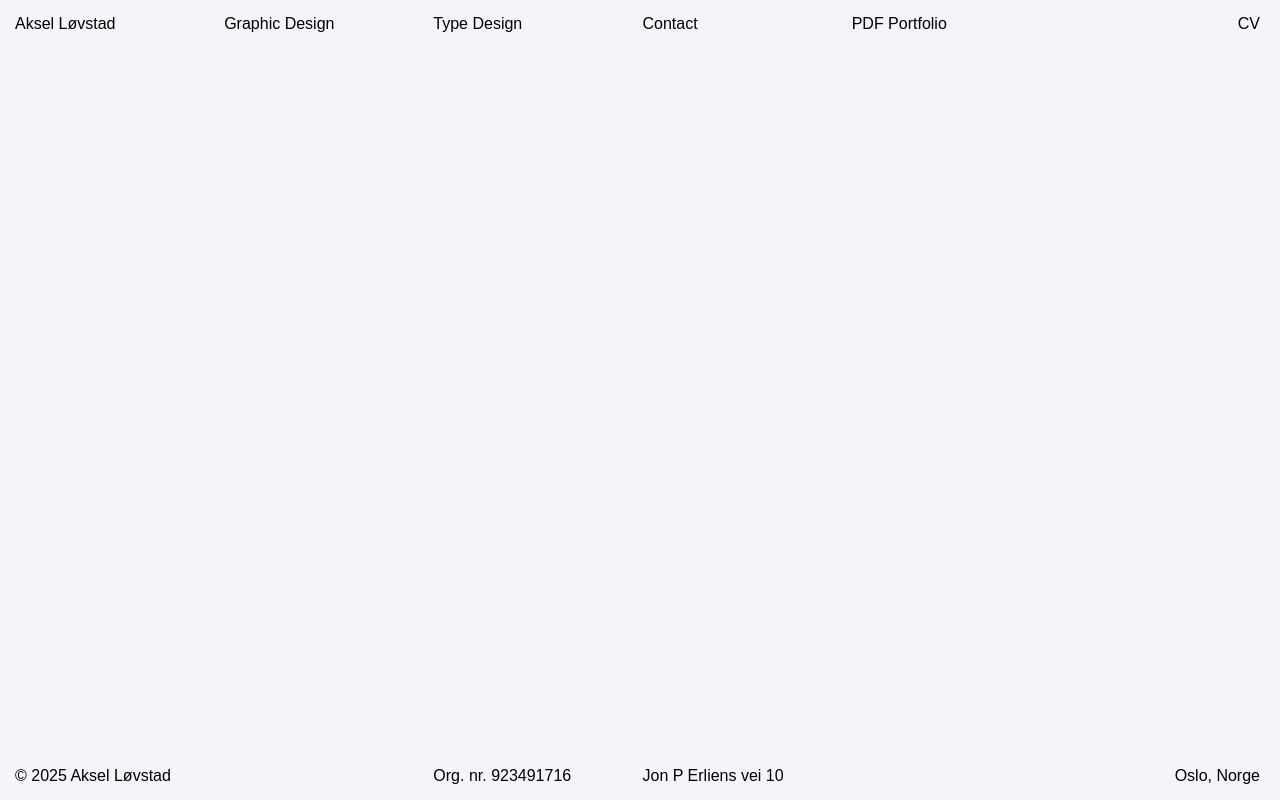
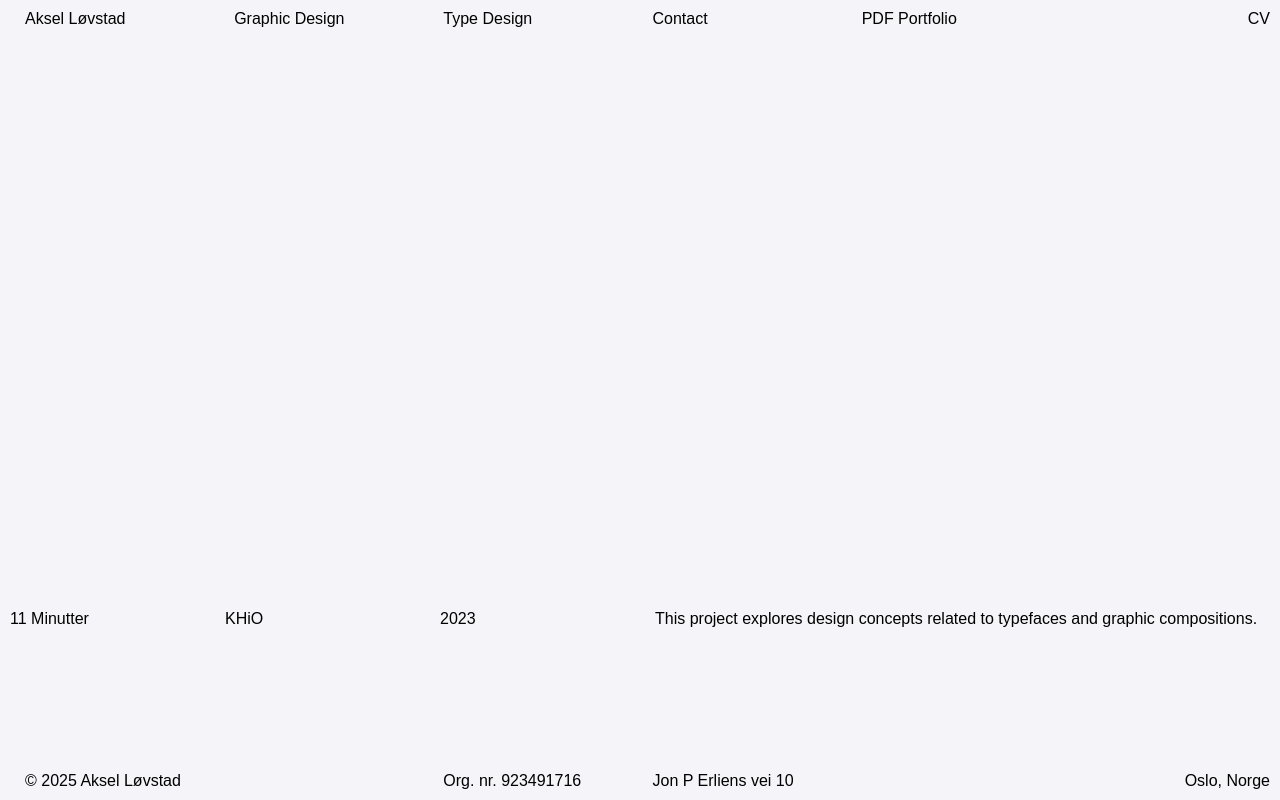
Before and after one commit to aksellovstad/aksellovstad.no, a plain HTML site: page index.html in a window 1280 px wide. Drawn offline with Linux system fonts and the light colour scheme.

Commit message:
Padding and description

```diff
--- a/index.html
+++ b/index.html
@@ -8,21 +8,22 @@
         body {
             font-family: sans-serif;
             margin: 0;
-            padding: 5px; /* Equal padding on all sides */
+            padding: 5px;
             padding-right: 30px;
-            box-sizing: border-box; /* Include padding in width/height calculations */
+            box-sizing: border-box;
             position: relative;
             min-height: 100vh;
             background-color: #f4f4f9;
             user-select: none;
             display: flex;
             flex-direction: column;
-            justify-content: space-between; /* Ensure content is spaced out correctly */
-            overflow: hidden; /* Prevent scrolling in both directions */
+            justify-content: space-between;
+            overflow: hidden;
         }
 
+        /* Header section */
         header {
-            padding: 10px;
+            padding: 5px 20px; /* Added left padding here */
             color: #000;
             text-align: left;
             width: 100%;
@@ -31,7 +32,7 @@
             grid-template-columns: repeat(6, 1fr);
             gap: 10px;
             background: none;
-            position: sticky; /* Header sticks at the top */
+            position: sticky;
             top: 0;
         }
 
@@ -40,11 +41,12 @@
         }
 
         header p:nth-child(6) {
-            text-align: right; /* Right-align the last column */
+            text-align: right;
         }
 
+        /* Footer section */
         footer {
-            padding: 10px;
+            padding: 5px 20px; /* Added left padding here */
             color: #000;
             text-align: left;
             width: 100%;
@@ -53,7 +55,7 @@
             grid-template-columns: repeat(6, 1fr);
             gap: 10px;
             background: none;
-            margin-top: auto; /* Ensure it stays at the bottom */
+            margin-top: auto;
         }
 
         footer p {
@@ -61,14 +63,42 @@
         }
 
         footer p:nth-child(6) {
-            text-align: right; /* Right-align the last column */
+            text-align: right;
         }
 
         .fixed-image {
             position: absolute;
             object-fit: contain;
             max-height: 50vh;
+            max-width: 65%;
             z-index: 1;
+        }
+
+        /* Description section */
+        .description {
+            position: absolute;
+            top: 75%; /* 2/3 down the screen */
+            left: 0;
+            width: 100%;
+            display: grid;
+            grid-template-columns: repeat(6, 1fr);
+            gap: 10px;
+            padding: 5px 20px
+            z-index: 2;
+        }
+
+        .description .col {
+            padding: 10px;
+        }
+
+        .description .col:last-child {
+            grid-column: span 3; /* Span the last column across the remaining space */
+            text-align: left;
+        }
+
+        /* Hide the text initially */
+        .description p {
+            margin: 0;
         }
     </style>
 </head>
@@ -91,40 +121,59 @@
         <p>Oslo, Norge</p>
     </footer>
 
+    <!-- Description section -->
+    <div class="description">
+        <div class="col" id="project-name">Project Name</div>
+        <div class="col" id="project-institution">KHiO</div>
+        <div class="col" id="project-year">2024</div>
+        <div class="col">
+            <p id="project-description">This project explores design concepts related to typefaces and graphic compositions. It blends traditional methods with modern digital techniques to create a unique visual identity for the project. The result is a harmonious design that represents both the past and the future of graphic design.</p>
+        </div>
+    </div>
+
     <script>
+        // Categorizing the images by folder
+        const imageCategories = {
+            'visuell-identitet': {
+                name: '11 Minutter',
+                institution: 'KHiO',
+                year: '2023',
+                description: 'This project explores design concepts related to typefaces and graphic compositions.'
+            },
+            'locm': {
+                name: 'List of Common Misconceptions',
+                institution: 'KHiO',
+                year: '2024',
+                description: 'A project exploring visual storytelling and typography, addressing common misconceptions in the design world.'
+            }
+        };
+
+        // List of images with their paths
         const images = [
-            { src: './media/visuell-identitet/11-minutter-dektop-1.0.jpg', description: 'First Image' },
-            { src: './media/visuell-identitet/11-minutter-dektop-2.0.jpg', description: 'Second Image' },
-            { src: './media/visuell-identitet/11-minutter-mobile-1.0.jpg', description: 'Third Image' }
+            { src: './media/visuell-identitet/11-minutter-dektop-1.0.jpg', description: 'First Image', folder: 'visuell-identitet' },
+            { src: './media/visuell-identitet/11-minutter-dektop-2.0.jpg', description: 'Second Image', folder: 'visuell-identitet' },
+            { src: './media/visuell-identitet/11-minutter-mobile-1.0.jpg', description: 'Third Image', folder: 'visuell-identitet' },
+            { src: './media/locm/locm-scan-54-55.png', description: 'Fourth Image', folder: 'locm' }
         ];
-
-        const maxPhotos = 5; // Limit to 5 photos
-
-document.addEventListener('click', (event) => {
-    if (event.button === 0) { // Left click
-        event.preventDefault(); // Prevent text selection during click
-
-        // Create the fixed image at the clicked position
-        createFixedImage(event);
-
-        // Update to the next image
-        currentImageIndex = (currentImageIndex + 1) % images.length;
-
-        // Remove older images if there are more than maxPhotos
-        const allImages = document.querySelectorAll('.fixed-image');
-        if (allImages.length > maxPhotos) {
-            allImages[0].remove(); // Remove the first (oldest) image
-        }
-    }
-});
-
-
-
-
 
         let currentImageIndex = 0;
 
-        // Function to create a fixed image at the click location
+        const projectNameElement = document.getElementById('project-name');
+        const projectInstitutionElement = document.getElementById('project-institution');
+        const projectYearElement = document.getElementById('project-year');
+        const projectDescriptionElement = document.getElementById('project-description');
+
+        function updateDescription() {
+            const currentFolder = images[currentImageIndex].folder;
+            const categoryDetails = imageCategories[currentFolder];
+
+            // Update project name, institution, year, and description dynamically
+            projectNameElement.innerText = categoryDetails.name;
+            projectInstitutionElement.innerText = categoryDetails.institution;
+            projectYearElement.innerText = categoryDetails.year;
+            projectDescriptionElement.innerText = categoryDetails.description;
+        }
+
         function createFixedImage(event) {
             const newFixedImage = document.createElement('img');
             newFixedImage.src = images[currentImageIndex].src;
@@ -133,14 +182,16 @@ document.addEventListener('click', (event) => {
 
             newFixedImage.style.left = `${event.pageX}px`;
             newFixedImage.style.top = `${event.pageY}px`;
-            newFixedImage.style.transform = "translate(-50%, -50%)"; // Center image on click
+            newFixedImage.style.transform = "translate(-50%, -50%)";
             document.body.appendChild(newFixedImage);
+
+            // Update the project details after the image is placed
+            updateDescription();
         }
 
-        // Change the image on left click and create a fixed image
         document.addEventListener('click', (event) => {
-            if (event.button === 0) { // Left click
-                event.preventDefault(); // Prevent text selection during click
+            if (event.button === 0) {
+                event.preventDefault();
 
                 // Create the fixed image at the clicked position
                 createFixedImage(event);
@@ -149,6 +200,9 @@ document.addEventListener('click', (event) => {
                 currentImageIndex = (currentImageIndex + 1) % images.length;
             }
         });
+
+        // Initialize the first description on page load
+        updateDescription();
     </script>
 </body>
 </html>
```
